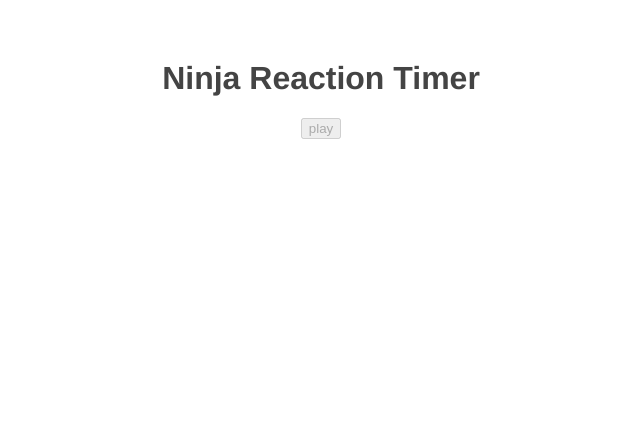
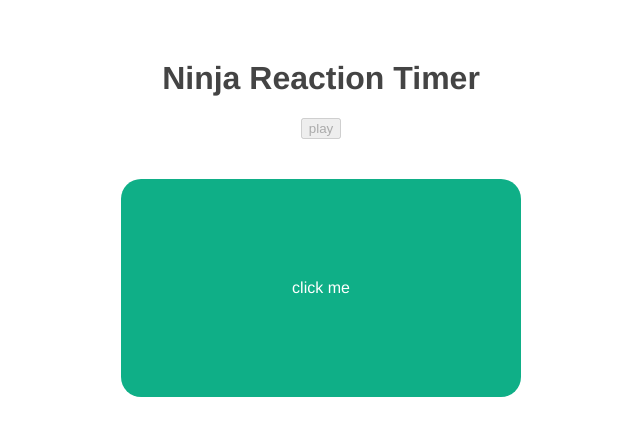
Before and after one commit to janzenfaidiban/learn-vue-js-3-with-the-net-ninja, a Vue app in the folder 06/reaction-timer/: page / in a window 1280 px wide. Both pictures are taken after a click on the button "play". Shown: the top 436 px of the page, without its empty margins (319-959 px from the left). Built offline with nearby package versions, Linux system fonts and the light colour scheme.

Commit message:
Creating a timer

```diff
--- a/06/reaction-timer/src/App.vue
+++ b/06/reaction-timer/src/App.vue
@@ -2,7 +2,7 @@
   <div>
     <h1>Ninja Reaction Timer</h1>
     <button @click="start" :disabled="isPlaying">play</button>
-    <!-- <Block v-if="isPlaying" :delay="delay" /> -->
+    <Block v-if="isPlaying" :delay="delay" />
   </div>
 </template>
 
--- a/06/reaction-timer/src/components/Block.vue
+++ b/06/reaction-timer/src/components/Block.vue
@@ -1,5 +1,5 @@
 <template>
-  <div class="block" v-if="showBlock">
+  <div class="block" v-if="showBlock" @click="stopTimer">
       click me
   </div>
 </template>
@@ -12,15 +12,30 @@
 
         data() {
             return {
-                showBlock: false
+                showBlock: false,
+                timer: null,
+                reactionTime: 0
             }
         },
 
         mounted() {
             setTimeout(() => {
                 this.showBlock = true
+                this.startTimer()
             }, this.delay)
         },
+
+        methods: {
+            startTimer() {
+                this.timer = setInterval(() => {
+                    this.reactionTime += 10
+                }, 10)
+            },
+            stopTimer() {
+                clearInterval(this.timer)
+                console.log(this.reactionTime)
+            }
+        }
 
     }
 
```
